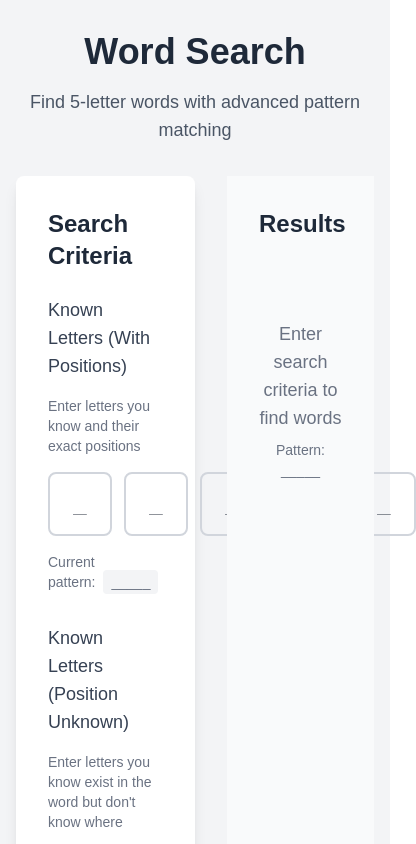
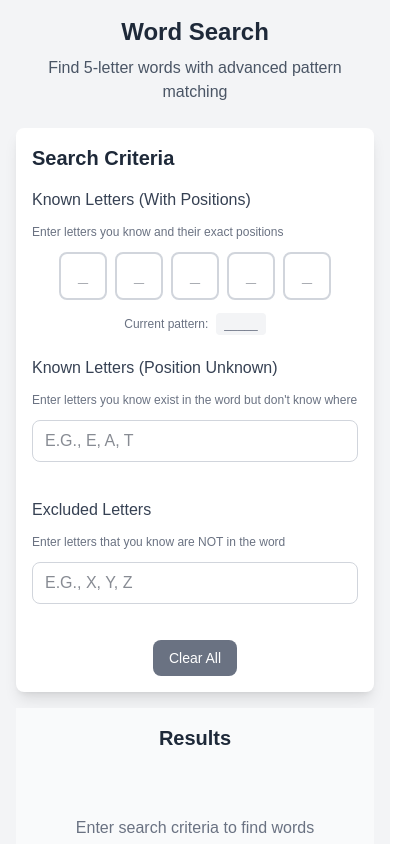
Before and after one commit to chaiitanyasangani88/wordle_search, a Next.js app: page / in a window 390 px wide. Shown: the top 844 px of the page, 416 px wide, since content can reach past the window. Built offline with nearby package versions, Linux system fonts and the light colour scheme.

Commit message:
add responsive view

```diff
--- a/pages/index.js
+++ b/pages/index.js
@@ -163,27 +163,27 @@ export default function Home() {
         <link rel="icon" href="/favicon.ico" />
       </Head>
 
-      <main className="container mx-auto px-4 py-8">
-        <div className="text-center mb-8">
-          <h1 className="text-4xl font-bold text-gray-800 mb-4">
+      <main className="container mx-auto px-4 py-4 sm:py-8">
+        <div className="text-center mb-6 sm:mb-8">
+          <h1 className="text-2xl sm:text-3xl md:text-4xl font-bold text-gray-800 mb-2 sm:mb-4">
             Word Search
           </h1>
-          <p className="text-lg text-gray-600">
+          <p className="text-base sm:text-lg text-gray-600 px-2">
             Find 5-letter words with advanced pattern matching
           </p>
         </div>
 
-        <div className="flex gap-8">
+        <div className="flex flex-col lg:flex-row gap-4 sm:gap-6 lg:gap-8">
           {/* Left Panel - Search Controls */}
-          <div className="w-1/2 bg-white p-8 rounded-lg shadow-lg">
-            <h2 className="text-2xl font-semibold text-gray-800 mb-6">Search Criteria</h2>
+          <div className="w-full lg:w-1/2 bg-white p-4 sm:p-6 lg:p-8 rounded-lg shadow-lg">
+            <h2 className="text-xl sm:text-2xl font-semibold text-gray-800 mb-4 sm:mb-6">Search Criteria</h2>
 
             {/* Known letters with positions */}
-            <div className="mb-8">
-              <h3 className="text-lg font-medium mb-4 text-gray-700">Known Letters (With Positions)</h3>
-              <p className="text-sm text-gray-500 mb-4">Enter letters you know and their exact positions</p>
+            <div className="mb-6 sm:mb-8">
+              <h3 className="text-base sm:text-lg font-medium mb-3 sm:mb-4 text-gray-700">Known Letters (With Positions)</h3>
+              <p className="text-xs sm:text-sm text-gray-500 mb-3 sm:mb-4">Enter letters you know and their exact positions</p>
 
-              <div className="flex gap-3 mb-4">
+              <div className="flex gap-2 sm:gap-3 mb-4 justify-center sm:justify-start">
                 {knownLetters.map((letter, index) => (
                   <input
                     key={index}
@@ -192,12 +192,12 @@ export default function Home() {
                     value={letter}
                     onChange={(e) => handleKnownLetterChange(index, e.target.value)}
                     placeholder="_"
-                    className="w-16 h-16 text-center text-2xl font-bold border-2 border-gray-300 rounded-lg focus:ring-2 focus:ring-green-500 focus:border-transparent uppercase text-gray-900"
+                    className="w-12 h-12 sm:w-14 sm:h-14 md:w-16 md:h-16 text-center text-lg sm:text-xl md:text-2xl font-bold border-2 border-gray-300 rounded-lg focus:ring-2 focus:ring-green-500 focus:border-transparent uppercase text-gray-900"
                   />
                 ))}
               </div>
 
-              <div className="text-sm text-gray-500">
+              <div className="text-xs sm:text-sm text-gray-500 text-center sm:text-left">
                 Current pattern:
                 <span className="font-mono bg-gray-100 px-2 py-1 rounded ml-2">
                   {knownLetters.map(letter => letter || '_').join('')}
@@ -206,19 +206,19 @@ export default function Home() {
             </div>
 
             {/* Known letters without positions */}
-            <div className="mb-8">
-              <h3 className="text-lg font-medium mb-4 text-gray-700">Known Letters (Position Unknown)</h3>
-              <p className="text-sm text-gray-500 mb-4">Enter letters you know exist in the word but don&apos;t know where</p>
+            <div className="mb-6 sm:mb-8">
+              <h3 className="text-base sm:text-lg font-medium mb-3 sm:mb-4 text-gray-700">Known Letters (Position Unknown)</h3>
+              <p className="text-xs sm:text-sm text-gray-500 mb-3 sm:mb-4">Enter letters you know exist in the word but don&apos;t know where</p>
 
-              <div className="flex gap-4 items-center">
+              <div className="flex flex-col sm:flex-row gap-3 sm:gap-4 items-start sm:items-center">
                 <input
                   type="text"
                   value={knownLettersWithoutPos}
                   onChange={(e) => setKnownLettersWithoutPos(e.target.value.toUpperCase())}
                   placeholder="e.g., E, A, T"
-                  className="flex-1 px-4 py-3 border border-gray-300 rounded-lg focus:ring-2 focus:ring-green-500 focus:border-transparent text-lg uppercase text-gray-900"
+                  className="w-full sm:flex-1 px-3 sm:px-4 py-2 sm:py-3 border border-gray-300 rounded-lg focus:ring-2 focus:ring-green-500 focus:border-transparent text-base sm:text-lg uppercase text-gray-900"
                 />
-                <div className="text-sm text-gray-500">
+                <div className="text-xs sm:text-sm text-gray-500 w-full sm:w-auto text-center sm:text-left">
                   {knownLettersWithoutPos && (
                     <span>Contains: {knownLettersWithoutPos.split('').join(', ')}</span>
                   )}
@@ -227,19 +227,19 @@ export default function Home() {
             </div>
 
             {/* Excluded letters */}
-            <div className="mb-8">
-              <h3 className="text-lg font-medium mb-4 text-gray-700">Excluded Letters</h3>
-              <p className="text-sm text-gray-500 mb-4">Enter letters that you know are NOT in the word</p>
+            <div className="mb-6 sm:mb-8">
+              <h3 className="text-base sm:text-lg font-medium mb-3 sm:mb-4 text-gray-700">Excluded Letters</h3>
+              <p className="text-xs sm:text-sm text-gray-500 mb-3 sm:mb-4">Enter letters that you know are NOT in the word</p>
 
-              <div className="flex gap-4 items-center">
+              <div className="flex flex-col sm:flex-row gap-3 sm:gap-4 items-start sm:items-center">
                 <input
                   type="text"
                   value={excludedLetters}
                   onChange={(e) => setExcludedLetters(e.target.value.toUpperCase())}
                   placeholder="e.g., X, Y, Z"
-                  className="flex-1 px-4 py-3 border border-gray-300 rounded-lg focus:ring-2 focus:ring-red-500 focus:border-transparent text-lg uppercase text-gray-900"
+                  className="w-full sm:flex-1 px-3 sm:px-4 py-2 sm:py-3 border border-gray-300 rounded-lg focus:ring-2 focus:ring-red-500 focus:border-transparent text-base sm:text-lg uppercase text-gray-900"
                 />
-                <div className="text-sm text-gray-500">
+                <div className="text-xs sm:text-sm text-gray-500 w-full sm:w-auto text-center sm:text-left">
                   {excludedLetters && (
                     <span>Excludes: {excludedLetters.split('').join(', ')}</span>
                   )}
@@ -251,7 +251,7 @@ export default function Home() {
             <div className="flex justify-center">
               <button
                 onClick={clearAll}
-                className="px-6 py-3 bg-gray-500 text-white rounded-lg font-medium hover:bg-gray-600 transition-colors"
+                className="px-4 sm:px-6 py-2 sm:py-3 bg-gray-500 text-white rounded-lg font-medium hover:bg-gray-600 transition-colors text-sm sm:text-base"
               >
                 Clear All
               </button>
@@ -259,27 +259,27 @@ export default function Home() {
           </div>
 
           {/* Right Panel - Results */}
-          <div className="w-1/2 bg-gray-50 p-8 overflow-y-auto">
-            <div className="flex justify-between items-center mb-6">
-              <h2 className="text-2xl font-semibold text-gray-800">
+          <div className="w-full lg:w-1/2 bg-gray-50 p-4 sm:p-6 lg:p-8 overflow-y-auto">
+            <div className="flex flex-col sm:flex-row sm:justify-between sm:items-center mb-4 sm:mb-6 gap-2">
+              <h2 className="text-xl sm:text-2xl font-semibold text-gray-800 text-center sm:text-left">
                 {(knownLetters.some(l => l) || knownLettersWithoutPos || excludedLetters) ?
                   `Results ${resultCount > 0 ? `(${resultCount})` : ''}` :
                   'Results'
                 }
               </h2>
               {isLoading && (
-                <div className="text-sm text-blue-600">Searching...</div>
+                <div className="text-xs sm:text-sm text-blue-600 text-center sm:text-right">Searching...</div>
               )}
             </div>
 
             {/* Results Display */}
             {(knownLetters.some(l => l) || knownLettersWithoutPos || excludedLetters) ? (
               results.length > 0 ? (
-                <div className="grid grid-cols-3 sm:grid-cols-4 gap-3">
+                <div className="grid grid-cols-2 sm:grid-cols-3 md:grid-cols-4 lg:grid-cols-3 xl:grid-cols-4 gap-2 sm:gap-3">
                   {results.map((word, index) => (
                     <div
                       key={index}
-                      className="bg-white text-green-800 px-3 py-2 rounded-lg text-center font-medium hover:bg-green-50 transition-colors cursor-pointer text-sm border shadow-sm"
+                      className="bg-white text-green-800 px-2 sm:px-3 py-2 rounded-lg text-center font-medium hover:bg-green-50 transition-colors cursor-pointer text-xs sm:text-sm border shadow-sm"
                       title={word}
                     >
                       {word.toUpperCase()}
@@ -287,24 +287,24 @@ export default function Home() {
                   ))}
                 </div>
               ) : (
-                <div className="text-center text-gray-500 mt-20">
+                <div className="text-center text-gray-500 mt-16 sm:mt-20">
                   {isLoading ? (
                     <div className="animate-pulse">
-                      <div className="text-lg">Searching...</div>
-                      <div className="text-sm mt-2">Finding matching words</div>
+                      <div className="text-base sm:text-lg">Searching...</div>
+                      <div className="text-xs sm:text-sm mt-2">Finding matching words</div>
                     </div>
                   ) : (
                     <div>
-                      <div className="text-lg">No matches found</div>
-                      <div className="text-sm mt-2">Try adjusting your search criteria</div>
+                      <div className="text-base sm:text-lg">No matches found</div>
+                      <div className="text-xs sm:text-sm mt-2">Try adjusting your search criteria</div>
                     </div>
                   )}
                 </div>
               )
             ) : (
-              <div className="text-center text-gray-500 mt-20">
-                <div className="text-lg">Enter search criteria to find words</div>
-                <div className="text-sm mt-2">
+              <div className="text-center text-gray-500 mt-16 sm:mt-20">
+                <div className="text-base sm:text-lg">Enter search criteria to find words</div>
+                <div className="text-xs sm:text-sm mt-2">
                   Pattern: {knownLetters.map(l => l || '_').join('')}
                 </div>
               </div>
```
